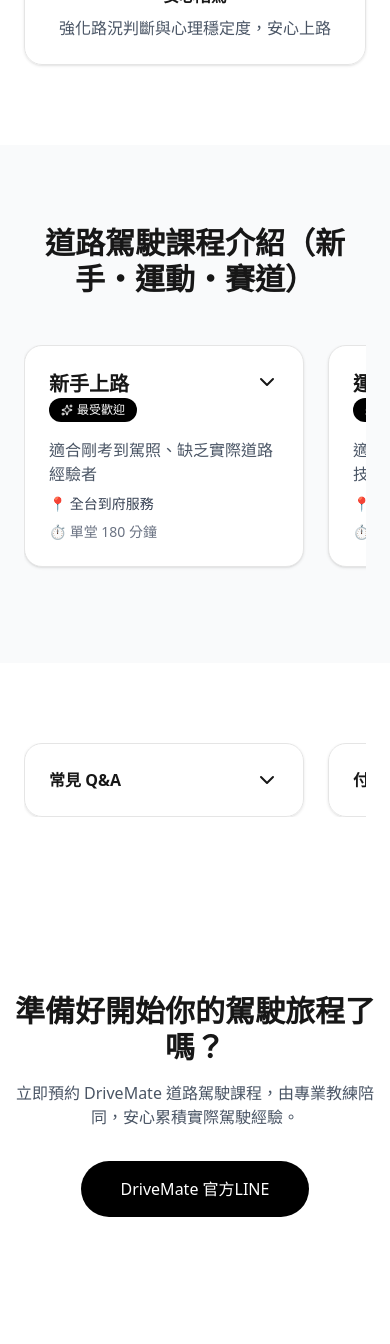
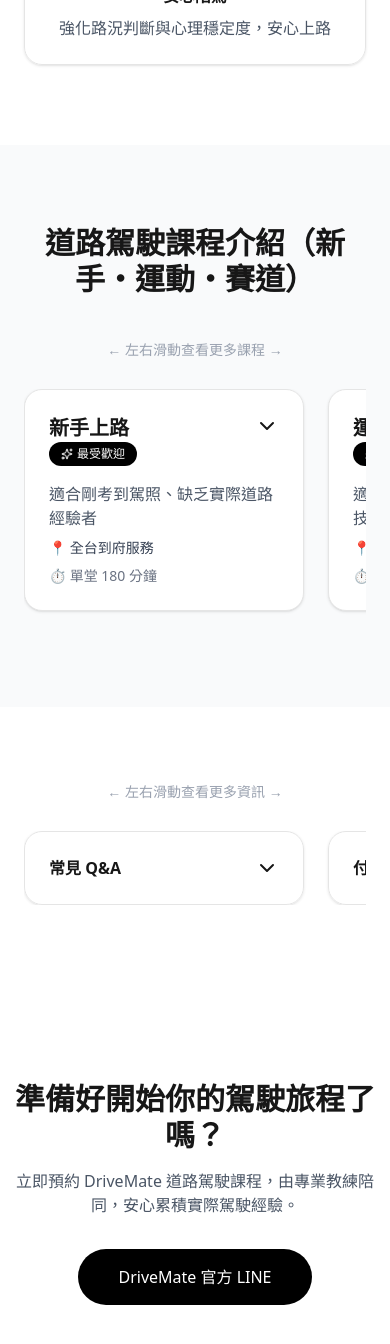
Before and after one commit to laurelke/drivemate-web, a Next.js app: page / in a window 390 px wide. Shown: the part 1180-2524 px from the top of the page. Built offline with nearby package versions, Linux system fonts and the light colour scheme.

Commit message:
add course introduction cards

```diff
--- a/app/page.tsx
+++ b/app/page.tsx
@@ -46,14 +46,13 @@ export default function HomePage() {
       title: '賽道駕駛',
       badge: '進階體驗',
       summary: '適合熱愛操控與極限體驗的學員',
-      detail:
-        '封閉場地練習彎道技巧、制動控制與安全極限判斷。',
+      detail: '封閉場地練習彎道技巧、制動控制與安全極限判斷。',
       duration: '單節 30 分鐘',
       pricing: [{ label: '4 節', price: '$12,000' }],
     },
   ]
 
-  /* ================= 資訊卡片（Q&A / 付款 / 預約） ================= */
+  /* ================= 資訊卡片 ================= */
   const infoCards = [
     {
       key: 'qa',
@@ -123,8 +122,8 @@ export default function HomePage() {
               href={LINE_LINK}
               target="_blank"
               className="inline-block rounded-full bg-black px-8 py-3 text-white
-                         transition-all duration-300
-                         hover:scale-105 hover:shadow-lg animate-pulse hover:animate-none"
+                         transition-all duration-300 hover:scale-105 hover:shadow-lg
+                         animate-pulse hover:animate-none"
             >
               立即預約
             </a>
@@ -155,11 +154,15 @@ export default function HomePage() {
       </section>
 
       {/* ================= Courses ================= */}
-      <section className="bg-gray-50 py-20">
+      <section id="courses" className="bg-gray-50 py-20">
         <div className="mx-auto max-w-6xl px-6">
           <h2 className="mb-12 text-center text-3xl font-bold">
             道路駕駛課程介紹（新手・運動・賽道）
           </h2>
+
+          <p className="mb-6 text-center text-sm text-gray-400 md:hidden animate-bounce">
+            ← 左右滑動查看更多課程 →
+          </p>
 
           <div className="flex gap-6 overflow-x-auto pb-4 md:grid md:grid-cols-3 md:overflow-visible">
             {courses.map((course) => {
@@ -205,9 +208,14 @@ export default function HomePage() {
         </div>
       </section>
 
-      {/* ================= Info Cards ================= */}
-      <section className="bg-white py-20">
+      {/* ================= Info ================= */}
+      <section id="info" className="bg-white py-20">
         <div className="mx-auto max-w-6xl px-6">
+
+          <p className="mb-6 text-center text-sm text-gray-400 md:hidden animate-bounce">
+            ← 左右滑動查看更多資訊 →
+          </p>
+
           <div className="flex gap-6 overflow-x-auto md:grid md:grid-cols-3">
             {infoCards.map((item) => {
               const isOpen = open === item.key
@@ -231,7 +239,7 @@ export default function HomePage() {
       </section>
 
       {/* ================= CTA ================= */}
-      <section className="bg-white py-24 text-center">
+      <section id="contact" className="bg-white py-24 text-center">
         <h2 className="text-3xl font-bold mb-4">
           準備好開始你的駕駛旅程了嗎？
         </h2>
@@ -243,7 +251,7 @@ export default function HomePage() {
           target="_blank"
           className="inline-block rounded-full bg-black px-10 py-4 text-white hover:scale-105 transition"
         >
-          DriveMate 官方LINE
+          DriveMate 官方 LINE
         </a>
       </section>
     </>
```
